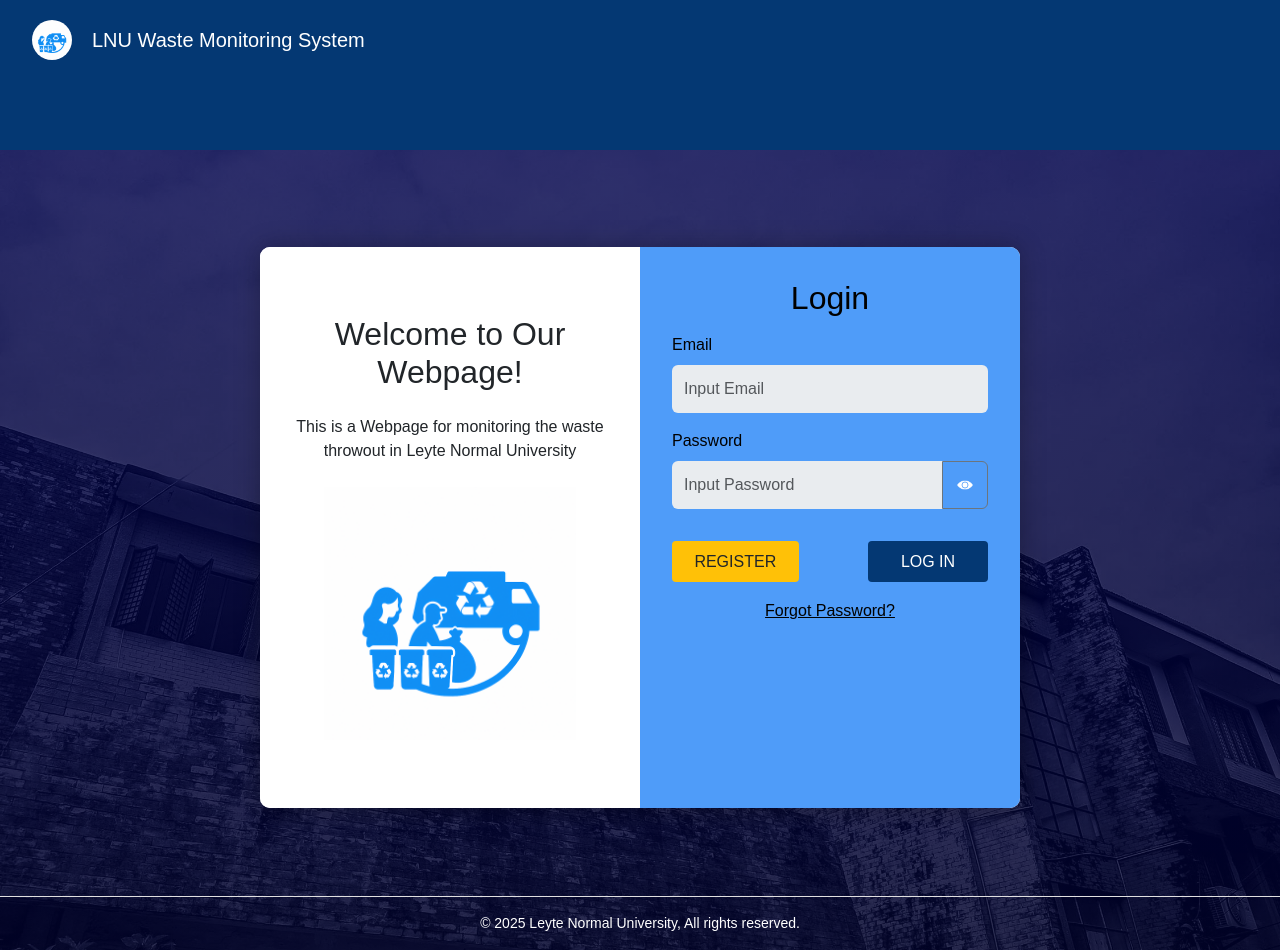
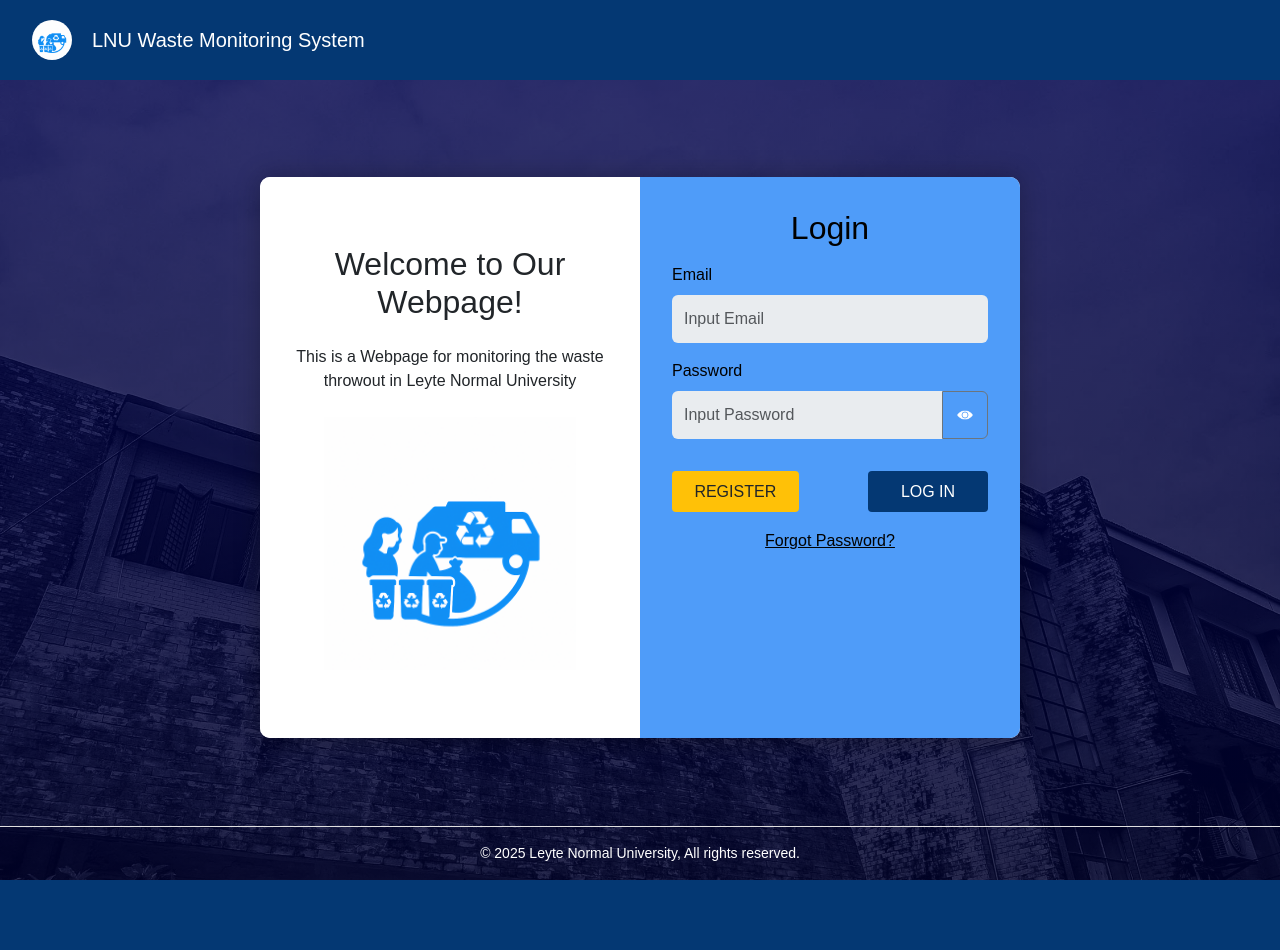
Before and after one commit to AesiraGabrielle/Capstone2Monitoring, a React (Create React App) app in the folder frontend-capstone-main/: page /login in a window 1280 px wide. After the commit the page ends 880 px from the top, so only its background shows below. Built offline with nearby package versions, Linux system fonts and the light colour scheme.

Commit message:
Frontend Changes

```diff
--- a/frontend-capstone-main/src/components/LoginPage.js
+++ b/frontend-capstone-main/src/components/LoginPage.js
@@ -36,6 +36,12 @@ const LoginPage = ({ onLogin, verifiedStatus, verifiedReason }) => {
   const [showConfirmModal, setShowConfirmModal] = useState(false);
   const location = useLocation();
   const emailInputRef = useRef(null);
+
+  // Disable page scroll while on login/register view
+  useEffect(() => {
+    try { document.body.classList.add('no-scroll', 'login-page'); } catch {}
+    return () => { try { document.body.classList.remove('no-scroll', 'login-page'); } catch {} };
+  }, []);
 
   // Show success message when redirected after email verification
   useEffect(() => {
@@ -201,7 +207,7 @@ const LoginPage = ({ onLogin, verifiedStatus, verifiedReason }) => {
   return (
     <>
       <Navbar publicMode={true} titleOverride="LNU Waste Monitoring System" disableLogoLink={true} />
-      <div className={`login-container auth-views-wrapper login-screen mode-${mode}`}>
+      <div className={`login-container auth-views-wrapper mode-${mode}`}>
         <div className="auth-views">
         {/* View: Login */}
         <div className="auth-view login-view">
--- a/frontend-capstone-main/src/styles.css
+++ b/frontend-capstone-main/src/styles.css
@@ -20,6 +20,12 @@ body {
   background-color: var(--primary-color);
   overflow-x: hidden; /* prevent accidental horizontal scroll */
 }
+
+/* When on login page, prevent vertical scrolling */
+.no-scroll { overflow: hidden !important; }
+html.no-scroll, body.no-scroll { height: 100vh !important; overflow: hidden !important; }
+
+.login-page .app-container { min-height: auto; height: auto; }
 
 .app-container {
   min-height: 100vh;
@@ -43,14 +49,7 @@ body {
   padding: 15px;
 }
 
-/* Ensure login wrapper is pinned to viewport area below navbar to avoid extra page scroll */
-.login-screen {
-  position: fixed;
-  top: var(--navbar-height);
-  left: 0;
-  right: 0;
-  height: calc(100vh - var(--navbar-height));
-}
+/* App container size for login page: keep navbar normal and background not scrollable */
 
 .login-card,
 .register-card {
```
